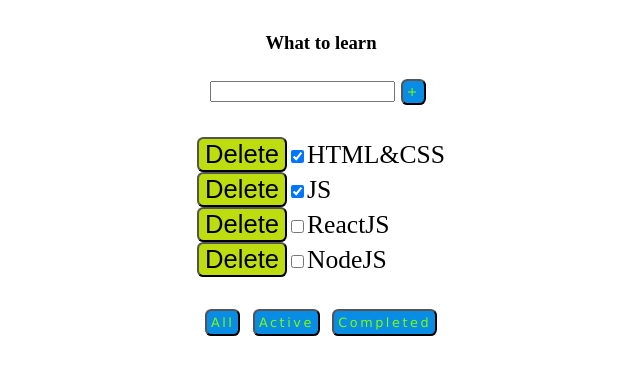
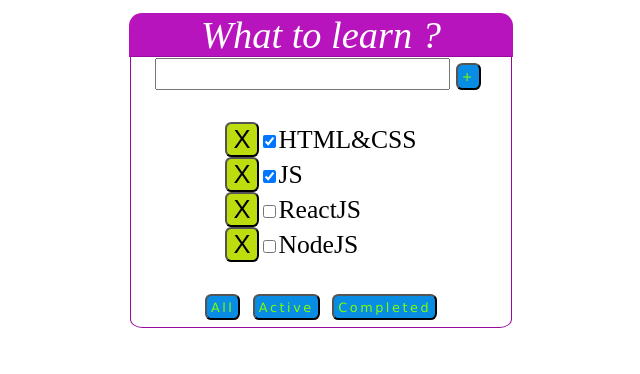
Before and after one commit to DenRainmen/it-incubator-todolist-ts-02, a React (Create React App) app: page / in a window 1280 px wide. Shown: the top 374 px of the page, without its empty margins (319-959 px from the left). Built offline with nearby package versions, Linux system fonts and the light colour scheme.

Commit message:
Добавил классы для Todolist.tsx

```diff
--- a/src/Todolist.tsx
+++ b/src/Todolist.tsx
@@ -18,18 +18,20 @@ type PropsType = {
 export function Todolist(props: PropsType) {
   return (
     <div>
-      <h3>{props.title}</h3>
-      <div>
-        <input />
-        <button>+</button>
-      </div>
+
+      <i className="title">{`${props.title} ?`}</i>
+      <div className="card-container">
+        <div >
+          <input type="text" />
+          <button>+</button>
+        </div>
       <ul>
         {props.tasks.map((el) => {
           return (
             <li key={el.id}>
               <input
                 type="button"
-                value="Delete"
+                value="X"
                 onClick={() => props.removeTask(el.id)}
               />
               <input type="checkbox" checked={el.isDone} />
@@ -43,6 +45,7 @@ export function Todolist(props: PropsType) {
         <button onClick={() => props.changeFilter("active")}>Active</button>
         <button onClick={() => props.changeFilter("completed")}>Completed</button>
       </div>
+      </div>
     </div>
   );
 }
```
